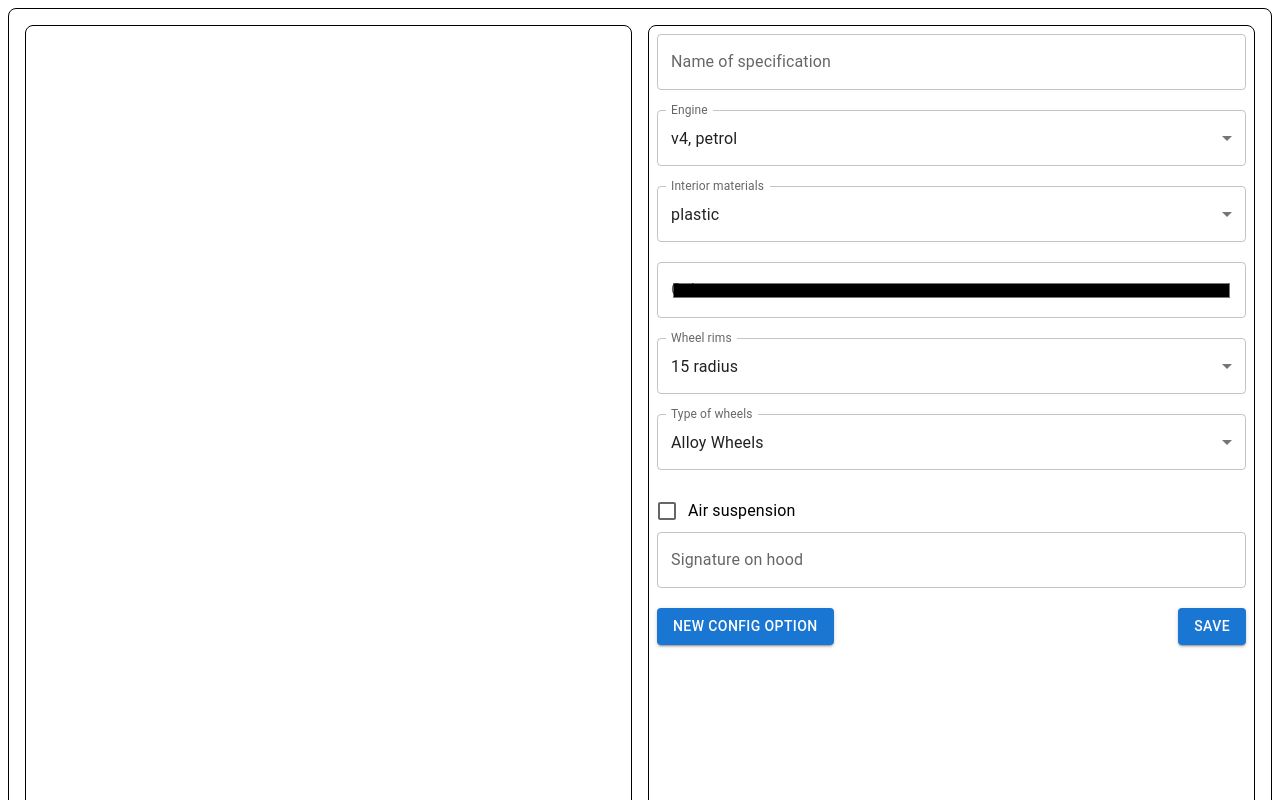
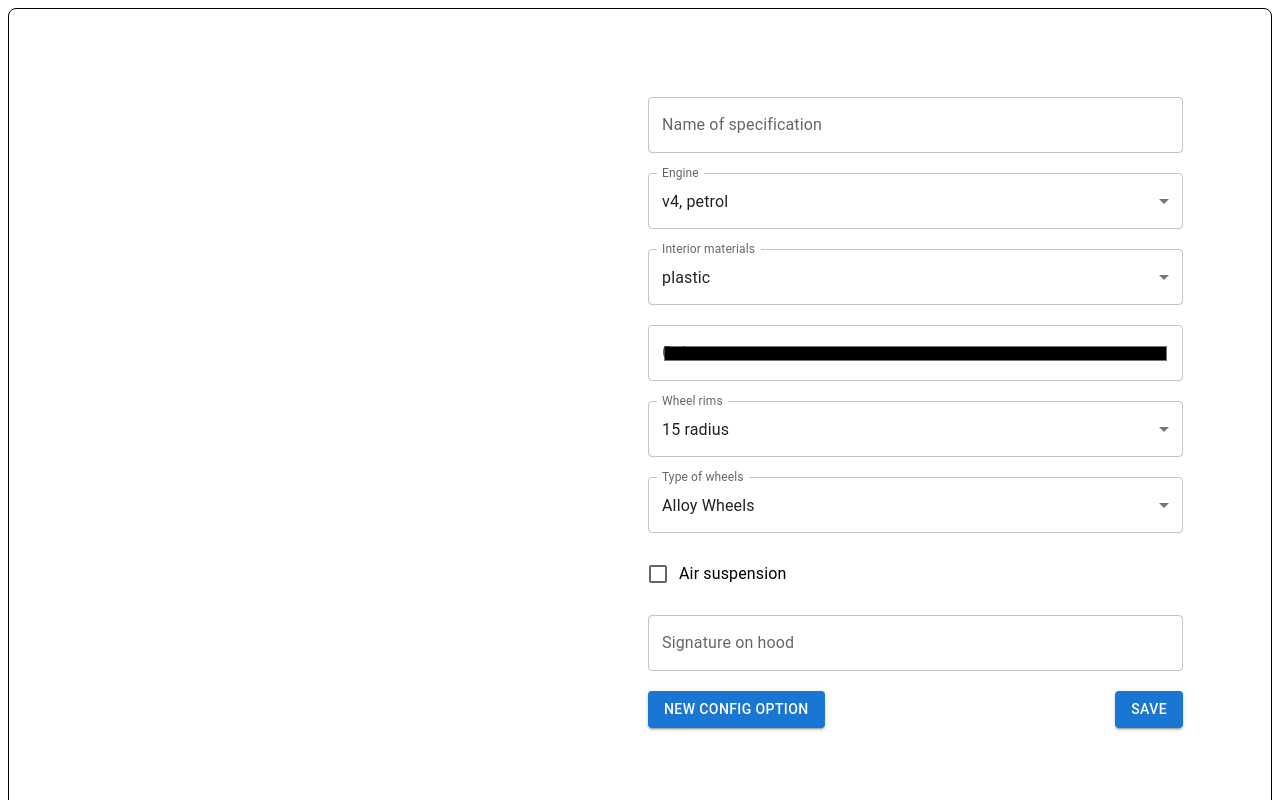
Before and after one commit to minorsetback/configurator-for-car-specifications, a React (Create React App) app: page / in a window 1280 px wide. Shown: the top 800 px of the page. Built offline with nearby package versions, Linux system fonts and the light colour scheme.

Commit message:
add redux

```diff
--- a/src/components/Specefications.tsx
+++ b/src/components/Specefications.tsx
@@ -17,6 +17,8 @@ import Modal from '@mui/material/Modal';
 import { useSpecefication } from '../hooks/useSpecefication';
 import { engine, material, wheel, wheelMaterial, typeOptions } from "../utility/options"
 import { Config } from '../utility/types';
+import EditIcon from '@mui/icons-material/Edit';
+import IconButton from '@mui/material/IconButton';
 
 const style = {
     position: 'absolute' as 'absolute',
@@ -90,7 +92,7 @@ const Specefications = () => {
                 sx={{
                     display: 'flex',
                     m: 1,
-                    p: 1,
+                    p: 10,
                     border: '1px solid',
                     borderRadius: 2,
                     fontSize: '0.875rem',
@@ -104,11 +106,10 @@ const Specefications = () => {
                         display: 'block',
                         m: 1,
                         p: 1,
-                        border: '1px solid',
-                        borderRadius: 2,
                         fontSize: '0.875rem',
                         fontWeight: '700',
-                        width: "100%",
+                        width: "700px",
+                        margin: '0 auto',
                         overflowY: "auto"
                     }}
                 >
@@ -116,13 +117,20 @@ const Specefications = () => {
                         {specification &&
                             specification?.map((item: any) => {
                                 return (
-                                    <Accordion key={item.id + item?.name} sx={{ marginBottom: '20px' }} onClick={() => { selectSpecification(item); setActiveSpecificationId(item.id) }} expanded={expanded === item.id} onChange={handleChange(item.id)}>
+                                    <Accordion key={item.id + item?.name} sx={{ marginBottom: '20px' }} expanded={expanded === item.id} onChange={handleChange(item.id)}>
+
                                         <AccordionSummary
                                             expandIcon={<ExpandMoreIcon />}
                                             aria-controls="panel1a-content"
                                             id="panel1a-header"
                                         >
-                                            <Typography>{item?.name}</Typography>
+
+                                            <Typography>
+                                                {item?.name}
+                                                <IconButton onClick={() => { selectSpecification(item); setActiveSpecificationId(item.id) }}>
+                                                    <EditIcon />
+                                                </IconButton>
+                                            </Typography>
                                         </AccordionSummary>
                                         <AccordionDetails>
                                             {Object.keys(item).map((key) => {
@@ -133,11 +141,12 @@ const Specefications = () => {
                                                 )
                                             })}
                                         </AccordionDetails>
+
                                     </Accordion>
                                 )
                             })
                         }
-                        <Button sx={{ width: '100%', marginTop: "20px", display: specification.length !== 0 ? "block" : 'none' }} variant="contained" type="submit" onClick={clearFields}>Add new specification</Button>
+                        <Button sx={{ width: '300px', marginTop: "20px", display: specification.length !== 0 ? "block" : 'none' }} variant="contained" type="submit" onClick={clearFields}>Add new specification</Button>
                     </div>
                 </Box>
                 <Box
@@ -145,11 +154,10 @@ const Specefications = () => {
                         display: 'block',
                         m: 1,
                         p: 1,
-                        border: '1px solid',
-                        borderRadius: 2,
                         fontSize: '0.875rem',
                         fontWeight: '700',
-                        width: "100%",
+                        width: "700px",
+                        margin: '0 auto',
                         overflowY: "auto"
 
                     }}
@@ -236,6 +244,7 @@ const Specefications = () => {
                             </TextField>
 
                             <FormControlLabel
+                                sx={{ marginBottom: '20px' }}
                                 {...register("air_suspension")}
                                 control={<Checkbox />} label="Air suspension" />
                             <TextField
@@ -297,7 +306,7 @@ const Specefications = () => {
                     <Button variant="contained" onClick={() => { setNewConfigOption([...newConfigOption, { name: name, type: type }]) }}>Save</Button>
                 </Box>
             </Modal>
-        </div>
+        </div >
     );
 }
 
```
